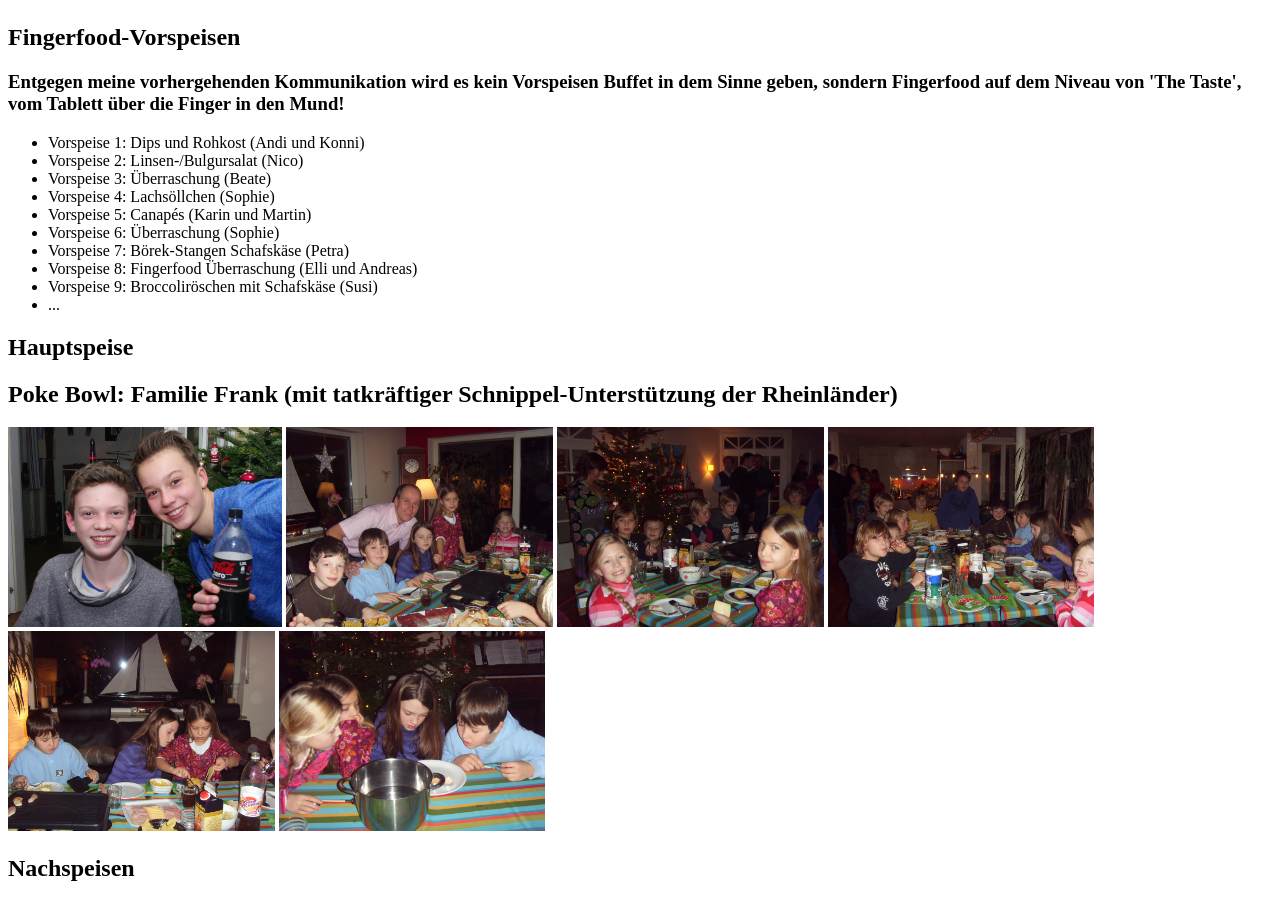
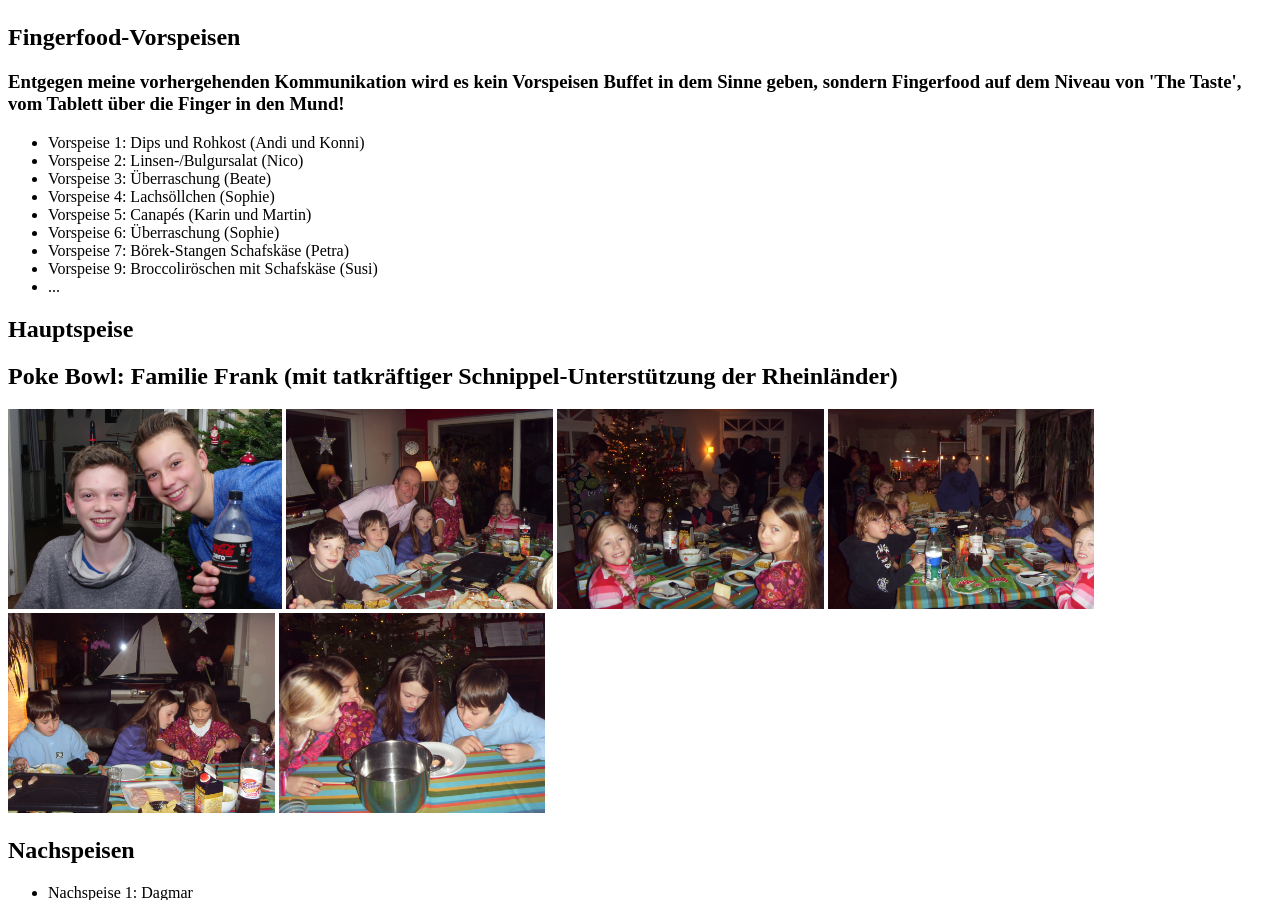
Before and after one commit to DiveDocs/Sylvester2023, a Jekyll site: the page built from index.markdown, in a window 1280 px wide and 900 px high, scrolled down 960 px. Built offline with Jekyll 4.4.1, drawn with Linux system fonts in a browser that asks for light colours.

Commit message:
Update index.markdown

```diff
--- a/index.markdown
+++ b/index.markdown
@@ -62,7 +62,6 @@ tr:nth-child(even) {
 <li>Vorspeise 5: Canapés (Karin und Martin) </li>
 <li>Vorspeise 6: Überraschung (Sophie) </li>
 <li>Vorspeise 7: Börek-Stangen Schafskäse (Petra) </li>
-<li>Vorspeise 8: Fingerfood Überraschung (Elli und Andreas) </li>
 <li>Vorspeise 9: Broccoliröschen mit Schafskäse (Susi) </li>
 
 <li>... </li>
```
